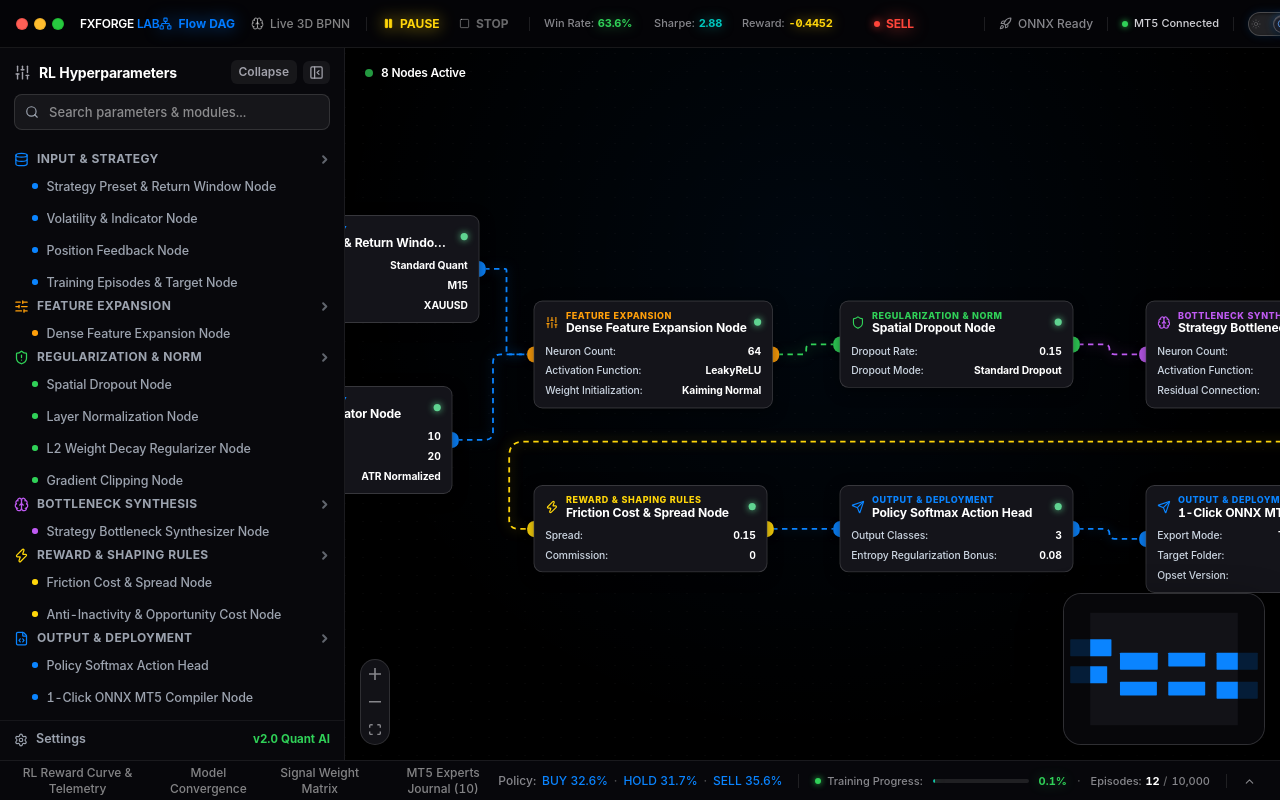
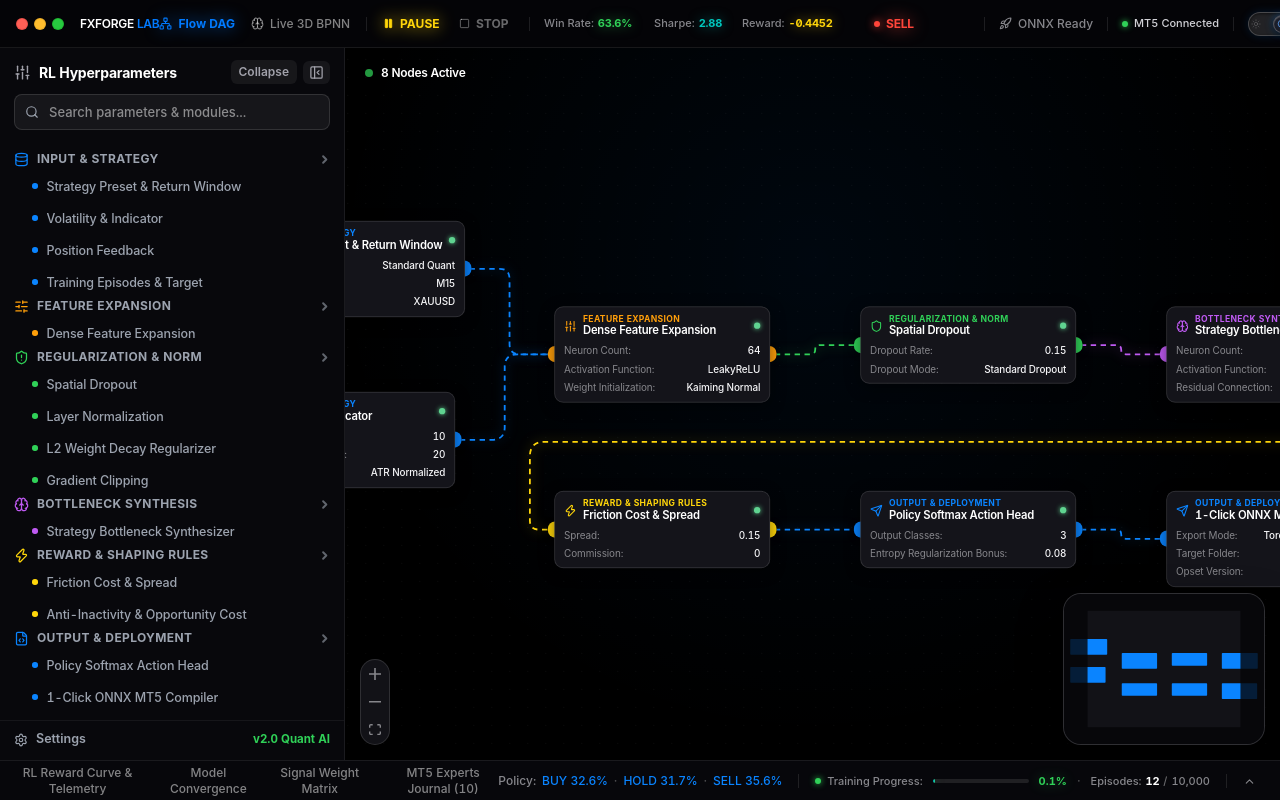
Before and after one commit to superman-owner/AI-RL-BPNN, a React (Vite) app: page / in a window 1280 px wide. Built offline with nearby package versions, Linux system fonts and the light colour scheme.

Commit message:
fix(nodes): Restore authentic Apple SF Pro typography design system and strip Node suffix from titles across entire application

```diff
--- a/src/components/nodes/NodeCard.tsx
+++ b/src/components/nodes/NodeCard.tsx
@@ -51,24 +51,26 @@ export default function NodeCard({ data, selected }: { data: any; selected?: boo
   const executionMode = data.executionMode || 'on';
   const GroupIcon = GROUP_ICONS[def.group] || Layers;
 
+  const displayTitle = (def.label || '').replace(/\s+Node$/i, '');
+
   return (
     <div
       style={{
-        minWidth: 260,
-        maxWidth: 290,
+        minWidth: 240,
+        maxWidth: 270,
         position: 'relative',
         background: isLight ? '#ffffff' : '#14141a',
         opacity: executionMode === 'off' ? 0.55 : (isConnected ? 1 : 0.85),
         border: selected
           ? `1.5px solid ${accent}`
           : (isConnected
-            ? (isLight ? '1px solid rgba(0,0,0,0.12)' : '1px solid rgba(255,255,255,0.15)')
-            : (isLight ? '1px solid rgba(0,0,0,0.06)' : '1px solid rgba(255,255,255,0.08)')),
+            ? (isLight ? '1px solid rgba(0,0,0,0.1)' : '1px solid rgba(255,255,255,0.12)')
+            : (isLight ? '1px solid rgba(0,0,0,0.05)' : '1px solid rgba(255,255,255,0.06)')),
         borderRadius: '10px',
         boxShadow: selected
           ? (isLight ? `0 0 0 1px ${accent}, 0 8px 24px rgba(0,0,0,0.12)` : `0 0 0 1px ${accent}, 0 8px 24px rgba(0,0,0,0.6)`)
           : (isLight ? '0 4px 20px rgba(0,0,0,0.06), 0 1px 3px rgba(0,0,0,0.04)' : '0 4px 16px rgba(0,0,0,0.45)'),
-        fontFamily: '-apple-system, BlinkMacSystemFont, "SF Pro Text", "SF Pro Display", system-ui, -apple-system, sans-serif',
+        fontFamily: 'var(--font-apple-text)',
         WebkitFontSmoothing: 'antialiased',
         MozOsxFontSmoothing: 'grayscale',
         textRendering: 'optimizeLegibility',
@@ -82,58 +84,58 @@ export default function NodeCard({ data, selected }: { data: any; selected?: boo
           style={{
             display: 'flex',
             alignItems: 'center',
-            gap: 8,
-            padding: '9px 12px 5px 12px',
+            gap: 7,
+            padding: '7px 10px 3px 10px',
             background: 'transparent',
             borderBottom: 'none',
             borderTopLeftRadius: '9px',
             borderTopRightRadius: '9px',
           }}
         >
-          <GroupIcon size={15} color={isConnected ? accent : (isLight ? '#475569' : '#94a3b8')} />
+          <GroupIcon size={14} color={isConnected ? accent : (isLight ? '#6e6e73' : '#86868b')} />
           <div style={{ flex: 1, minWidth: 0 }}>
             <div
               style={{
-                fontSize: 10,
-                fontWeight: 800,
-                letterSpacing: '0.06em',
-                color: isConnected ? accent : (isLight ? '#475569' : '#94a3b8'),
+                fontSize: 9.5,
+                fontWeight: 700,
+                letterSpacing: '0.04em',
+                color: isConnected ? accent : (isLight ? '#6e6e73' : '#86868b'),
                 textTransform: 'uppercase',
                 lineHeight: 1.2,
                 whiteSpace: 'nowrap',
                 overflow: 'hidden',
                 textOverflow: 'ellipsis',
-                fontFamily: '-apple-system, BlinkMacSystemFont, "SF Pro Text", system-ui, sans-serif',
+                fontFamily: 'var(--font-apple-text)',
               }}
             >
               {group.label}
             </div>
             <div
               style={{
-                fontSize: 13.5,
-                fontWeight: 700,
-                letterSpacing: '-0.015em',
-                color: isConnected ? (isLight ? '#0f172a' : '#ffffff') : (isLight ? '#334155' : '#e2e8f0'),
+                fontSize: 12.5,
+                fontWeight: 600,
+                letterSpacing: '-0.02em',
+                color: isConnected ? (isLight ? '#1d1d1f' : '#ffffff') : (isLight ? '#6e6e73' : '#a1a1aa'),
                 whiteSpace: 'nowrap',
                 overflow: 'hidden',
                 textOverflow: 'ellipsis',
                 lineHeight: 1.25,
-                fontFamily: '-apple-system, BlinkMacSystemFont, "SF Pro Display", "SF Pro Text", system-ui, sans-serif',
+                fontFamily: 'var(--font-apple-text)',
               }}
             >
-              {def.label}
+              {displayTitle}
             </div>
           </div>
 
           {/* Execution Status Badge: Only lit green when isConnected is true */}
           <span
             style={{
-              width: 8,
-              height: 8,
+              width: 7,
+              height: 7,
               borderRadius: '50%',
-              background: isConnected && statusColor ? statusColor : (isLight ? '#cbd5e1' : '#475569'),
-              boxShadow: isConnected && statusColor ? `0 0 8px ${statusColor}` : 'none',
-              opacity: isConnected ? 1 : 0.5,
+              background: isConnected && statusColor ? statusColor : (isLight ? '#d1d1d6' : '#3f3f46'),
+              boxShadow: isConnected && statusColor ? `0 0 6px ${statusColor}` : 'none',
+              opacity: isConnected ? 1 : 0.4,
               flexShrink: 0,
             }}
             title={isConnected ? (execution?.detail || 'Connected & Active') : 'Disconnected / Standby (Not Active)'}
@@ -141,7 +143,7 @@ export default function NodeCard({ data, selected }: { data: any; selected?: boo
         </div>
 
         {/* Node Body (พารามิเตอร์ย่อ) */}
-        <div style={{ padding: '4px 12px 9px 12px', display: 'flex', flexDirection: 'column', gap: 5 }}>
+        <div style={{ padding: '3px 10px 7px 10px', display: 'flex', flexDirection: 'column', gap: 4 }}>
         {def.fields.slice(0, 3).map((f) => {
           const val = data[f.key] ?? f.default;
           return (
@@ -152,22 +154,22 @@ export default function NodeCard({ data, selected }: { data: any; selected?: boo
                 alignItems: 'center',
                 justifyContent: 'space-between',
                 gap: 8,
-                fontSize: 11.5,
+                fontSize: 11,
                 letterSpacing: '-0.01em',
-                fontFamily: '-apple-system, BlinkMacSystemFont, "SF Pro Text", system-ui, sans-serif',
+                fontFamily: 'var(--font-apple-text)',
               }}
             >
-              <span style={{ color: isLight ? '#475569' : '#cbd5e1', fontWeight: 500, flexShrink: 0 }}>{f.label}:</span>
+              <span style={{ color: isLight ? '#6e6e73' : '#86868b', fontWeight: 400, flexShrink: 0 }}>{f.label}:</span>
               <span
                 style={{
-                  color: isLight ? '#0f172a' : '#ffffff',
-                  fontWeight: 650,
+                  color: isLight ? '#1d1d1f' : '#f5f5f7',
+                  fontWeight: 500,
                   textAlign: 'right',
                   overflow: 'hidden',
                   textOverflow: 'ellipsis',
                   whiteSpace: 'nowrap',
-                  fontFamily: '-apple-system, BlinkMacSystemFont, "SF Pro Text", system-ui, sans-serif',
-                  fontFeatureSettings: typeof val === 'number' ? '"tnum"' : 'normal',
+                  fontFamily: 'var(--font-apple-text)',
+                  fontFeatureSettings: typeof val === 'number' ? '"tnum" 1' : 'normal',
                   letterSpacing: '-0.01em',
                 }}
               >
--- a/src/data/nodeRegistry.ts
+++ b/src/data/nodeRegistry.ts
@@ -43,7 +43,7 @@ export const NODE_DEFS: Record<string, NodeDef> = {
   // =========================================================================
   strategy_preset_return: {
     group: 'input',
-    label: 'Strategy Preset & Return Window Node',
+    label: 'Strategy Preset & Return Window',
     fields: [
       {
         key: 'preset',
@@ -79,7 +79,7 @@ export const NODE_DEFS: Record<string, NodeDef> = {
   },
   volatility_indicator: {
     group: 'input',
-    label: 'Volatility & Indicator Node',
+    label: 'Volatility & Indicator',
     fields: [
       { key: 'vol_window', label: 'Volatility Window', default: 10, type: 'number' },
       { key: 'sma_period', label: 'SMA Baseline Period', default: 20, type: 'number' },
@@ -96,7 +96,7 @@ export const NODE_DEFS: Record<string, NodeDef> = {
   },
   position_feedback: {
     group: 'input',
-    label: 'Position Feedback Node',
+    label: 'Position Feedback',
     fields: [
       {
         key: 'encoding',
@@ -111,7 +111,7 @@ export const NODE_DEFS: Record<string, NodeDef> = {
   },
   training_episodes_config: {
     group: 'input',
-    label: 'Training Episodes & Target Node',
+    label: 'Training Episodes & Target',
     fields: [
       {
         key: 'target_episodes',
@@ -149,7 +149,7 @@ export const NODE_DEFS: Record<string, NodeDef> = {
   // =========================================================================
   fc1_dense_expansion: {
     group: 'fc1',
-    label: 'Dense Feature Expansion Node',
+    label: 'Dense Feature Expansion',
     fields: [
       {
         key: 'units',
@@ -183,7 +183,7 @@ export const NODE_DEFS: Record<string, NodeDef> = {
   // =========================================================================
   spatial_dropout: {
     group: 'regularization',
-    label: 'Spatial Dropout Node',
+    label: 'Spatial Dropout',
     fields: [
       { key: 'rate', label: 'Dropout Rate', default: 0.15, type: 'number' },
       {
@@ -199,7 +199,7 @@ export const NODE_DEFS: Record<string, NodeDef> = {
   },
   layer_normalization: {
     group: 'regularization',
-    label: 'Layer Normalization Node',
+    label: 'Layer Normalization',
     fields: [
       {
         key: 'norm_type',
@@ -215,7 +215,7 @@ export const NODE_DEFS: Record<string, NodeDef> = {
   },
   l2_weight_decay: {
     group: 'regularization',
-    label: 'L2 Weight Decay Regularizer Node',
+    label: 'L2 Weight Decay Regularizer',
     fields: [
       { key: 'decay', label: 'Weight Decay', default: '1e-4', type: 'string' },
     ],
@@ -224,7 +224,7 @@ export const NODE_DEFS: Record<string, NodeDef> = {
   },
   gradient_clipping: {
     group: 'regularization',
-    label: 'Gradient Clipping Node',
+    label: 'Gradient Clipping',
     fields: [
       { key: 'max_norm', label: 'Max Gradient Norm', default: 1.0, type: 'number' },
     ],
@@ -237,7 +237,7 @@ export const NODE_DEFS: Record<string, NodeDef> = {
   // =========================================================================
   fc2_bottleneck_synthesizer: {
     group: 'fc2',
-    label: 'Strategy Bottleneck Synthesizer Node',
+    label: 'Strategy Bottleneck Synthesizer',
     fields: [
       {
         key: 'units',
@@ -270,7 +270,7 @@ export const NODE_DEFS: Record<string, NodeDef> = {
   // =========================================================================
   friction_spread_cost: {
     group: 'reward',
-    label: 'Friction Cost & Spread Node',
+    label: 'Friction Cost & Spread',
     fields: [
       { key: 'spread_pip', label: 'Spread', default: 0.15, type: 'number' },
       { key: 'commission', label: 'Commission', default: 0.00, type: 'number' },
@@ -280,7 +280,7 @@ export const NODE_DEFS: Record<string, NodeDef> = {
   },
   anti_inactivity_reward: {
     group: 'reward',
-    label: 'Anti-Inactivity & Opportunity Cost Node',
+    label: 'Anti-Inactivity & Opportunity Cost',
     fields: [
       { key: 'idle_penalty', label: 'Idle Penalty', default: -0.0005, type: 'number' },
       { key: 'opp_cost_multiplier', label: 'Opportunity Cost Multiplier', default: '0.50x', type: 'string' },
@@ -309,7 +309,7 @@ export const NODE_DEFS: Record<string, NodeDef> = {
   },
   onnx_mt5_compiler: {
     group: 'output',
-    label: '1-Click ONNX MT5 Compiler Node',
+    label: '1-Click ONNX MT5 Compiler',
     fields: [
       {
         key: 'export_mode',
```
